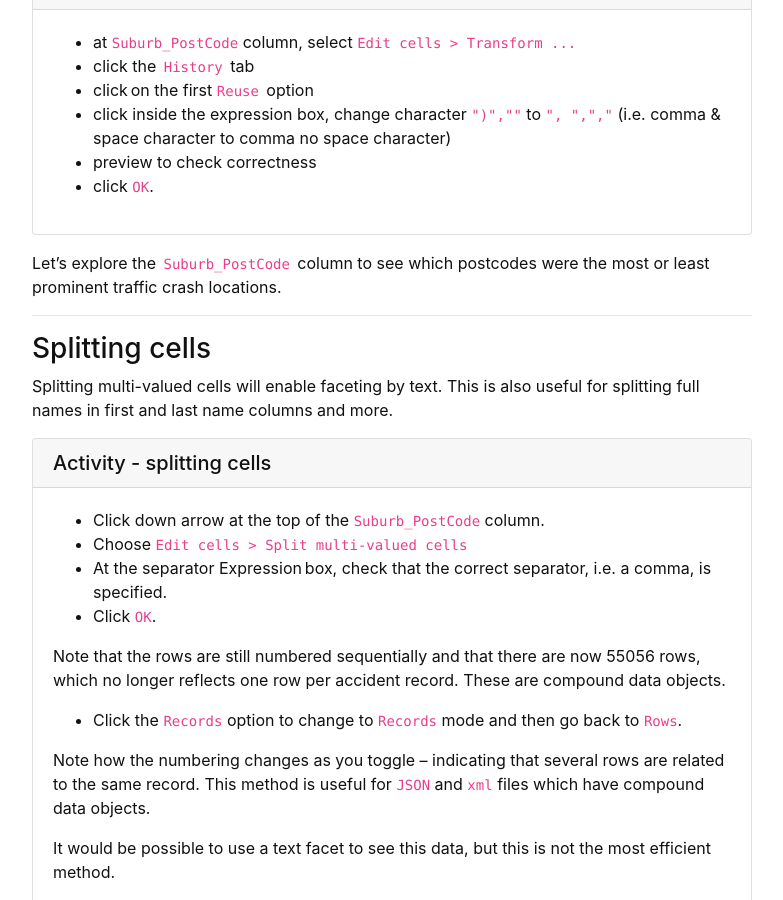
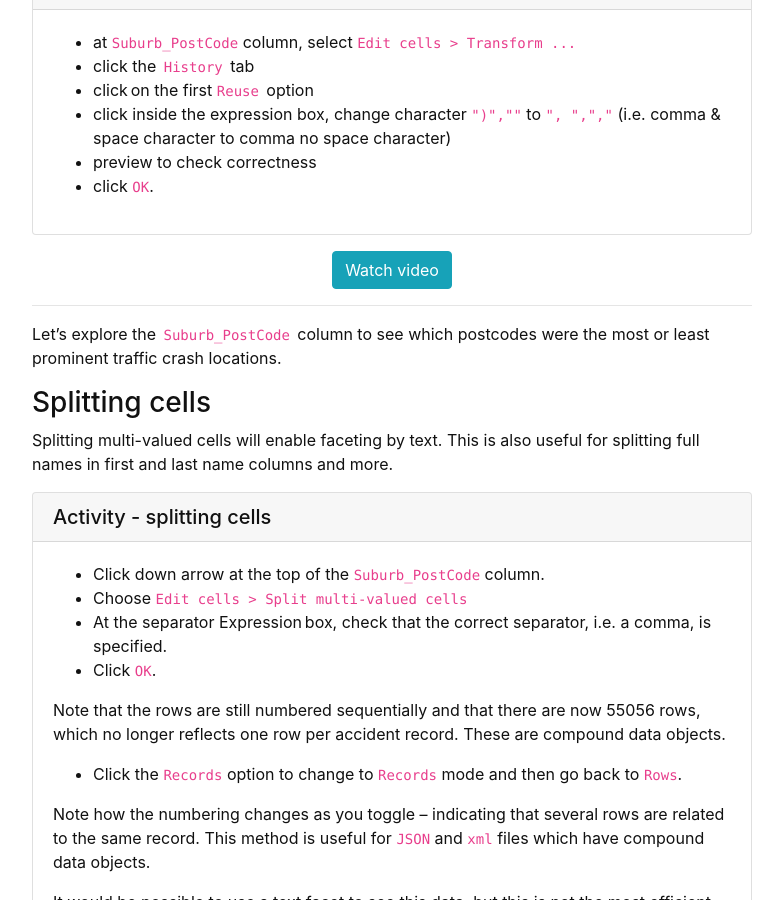
Before and after one commit to GULibrarySandbox/intro-data-wrangle, a Jekyll site: the page built from content/6-lesson.md, in a window 1280 px wide and 900 px high, scrolled down 1893 px. Shown: the whole window, without its empty margins (248-1031 px from the left). Built offline with Jekyll 4.4.1, drawn with Linux system fonts in a browser that asks for light colours.

Commit message:
Update 6-lesson.md

```diff
--- a/content/6-lesson.md
+++ b/content/6-lesson.md
@@ -56,9 +56,11 @@ It is easy to re-use GREL expressions, as OpenRefine provides a history of comma
 - preview to check correctness
 - click  `OK`.{% endcapture %} {% include card.md header="Activity - repeat transformation steps by using History" text=text %}
 
-Let's explore the  `Suburb_PostCode`  column to see which postcodes were the most or least prominent traffic crash locations.
+{% include button.md text="Watch video" link="https://vimeo.com/412605118/b259dd9e3c" color="info" %}
 
 -----
+
+Let's explore the  `Suburb_PostCode`  column to see which postcodes were the most or least prominent traffic crash locations.
 
 ### Splitting cells
 
```
